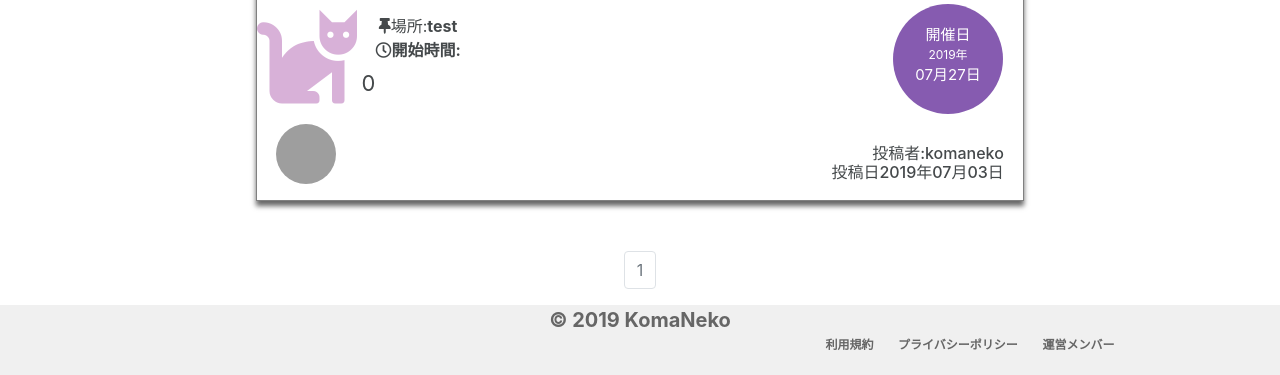
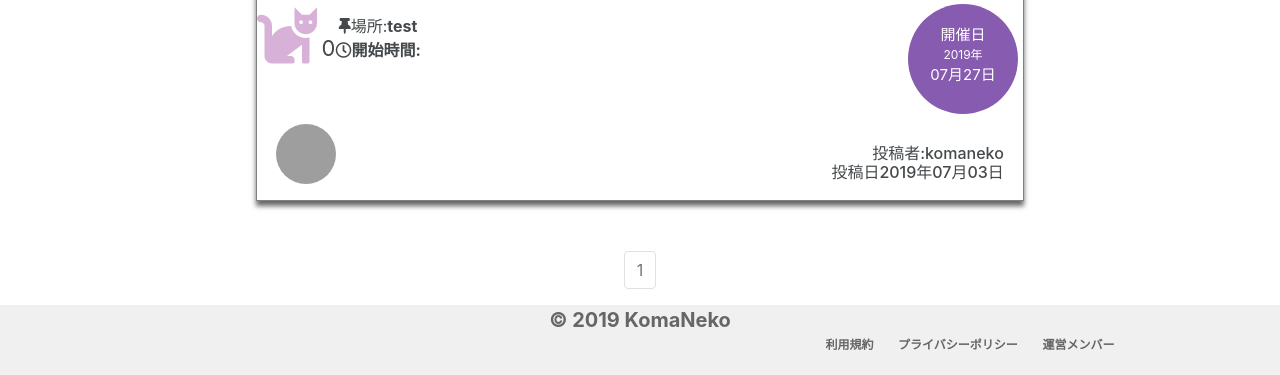
Before and after one commit to daikiyano/komaneko, a Flask app: page /komaneko in a window 1280 px wide. Shown: the part 4601-4976 px from the top of the page. Run offline with Flask 2, Linux system fonts and the light colour scheme; a user stored in the database is signed in; data comes from the database, SQL or seed files in the repository; both versions use the stored data as it was after the commit; data that the repository does not hold is empty; some libraries are stand-ins or nearby versions; grey boxes are pictures that could not be loaded.

Commit message:
Change Css style for index page

```diff
--- a/companyblog/models.py
+++ b/companyblog/models.py
@@ -73,9 +73,11 @@ class User(db.Model,UserMixin):
         backref='user',lazy='dynamic')
 
 
-    def __init__(self,email,username,type,university,password,email_confirmation_sent_on=None):
+    def __init__(self,email,username,name,club_name,type,university,password,email_confirmation_sent_on=None):
         self.email = email
         self.username = username
+        self.name = name
+        self.club_name = club_name
         self.type = type
         self.university = university
         self.password_hash = generate_password_hash(password)
--- a/companyblog/static/pc.css
+++ b/companyblog/static/pc.css
@@ -322,9 +332,29 @@ header{
   justify-content: flex-start;
 }
 
+
+.cat_like_index{
+  color:purple;
+  font-size:60px;
+  cursor:pointer;
+}
+
+.cat_unlike_index{
+  color:purple;
+  opacity:0.3;
+  font-size:60px;
+  cursor:pointer;
+}
+.cat_login_index{
+  color:purple;
+  font-size:60px;
+  text-decoration: none;
+  cursor:pointer;
+}
+
 .cat_like{
   color:purple;
-  font-size:100px;
+  font-size:80px;
   cursor:pointer;
 }
 
@@ -349,29 +379,45 @@ header{
   font-size:22px;
 }
 
+.post_box_place_index{
+  margin-top:10px;
+  font-size:14px;
+}
+
 .post_box_place{
   margin-top:10px;
   font-size:16px;
 }
 
-.event_date_box{
-  height:110px;
-  width:110px;
+.event_date_box_index{
+  height:90px;
+  width:90px;
   background:rgba(121,74,168,0.9);
   border-radius:50%;
   color:white;
   float:right;
+  position:relative;
+  left:15px;
+
   margin-right:20px;
 }
 
 
 
-.event_date{
+.event_date_index{
+  font-size:15px;
+  position:relative;
+  left:15px;
+  top:15px;
+}
+
+
+/* .event_date{
   font-size:15px;
   position:relative;
   left:30px;
   top:20px;
-}
+} */
 
 .post_user_box{
     display: flex;
--- a/companyblog/static/phone.css
+++ b/companyblog/static/phone.css
@@ -76,7 +76,7 @@
 
 .slide_img{
   width:100%;
-  height:280px;
+  height:250px;
 }
 
 
@@ -333,8 +333,8 @@ header{
   font-size:30px;
 }
 
-.post_box{
-  width:95%;
+.post_box_index{
+  width:98%;
   margin: 20px auto;
   border: solid 1px gray;
   box-shadow: 0 5px 5px rgba(0,0,0,0.6);
@@ -368,18 +368,18 @@ header{
   margin-top:5px;
 }
 
-.cat_like{
+.cat_like_index{
   color:purple;
   font-size:80px;
 }
 
-.cat_unlike{
+.cat_unlike_index{
   color:purple;
   opacity:0.3;
   font-size:80px;
 }
 
-.cat_login{
+.cat_login_index{
   color:purple;
   opacity:0.3;
   font-size:80px;
@@ -394,7 +394,7 @@ header{
 }
 
 
-.post_box_place{
+.post_box_place_index{
   font-size:13px;
 }
 
@@ -407,7 +407,7 @@ header{
 
 
 
-.event_date_box{
+.event_date_box_index{
   height:110px;
   width:110px;
   background:rgba(121,74,168,0.9);
@@ -417,7 +417,7 @@ header{
   margin-right:10px;
 }
 
-.event_date{
+.event_date_index{
   position:relative;
   left:25px;
   top:15px;
--- a/companyblog/static/tablet.css
+++ b/companyblog/static/tablet.css
@@ -341,7 +341,7 @@ header{
   font-size:40px;
 }
 
-.post_box{
+.post_box_index{
   width:95%;
   margin: 20px auto;
   border: solid 1px gray;
@@ -364,7 +364,7 @@ header{
   color:black;
 }
 
-.index_image{
+.index_image_index{
   height:400px;
   width:100%;
 }
@@ -375,18 +375,18 @@ header{
   margin-top:5px;
 }
 
-.cat_like{
+.cat_like_index{
   color:purple;
   font-size:80px;
 }
 
-.cat_unlike{
+.cat_unlike_index{
   color:purple;
   opacity:0.3;
   font-size:80px;
 }
 
-.cat_login{
+.cat_login_index{
   color:purple;
   font-size:120px;
 }
@@ -401,7 +401,7 @@ header{
 }
 
 
-.event_date_box{
+.event_date_box_index{
   height:100px;
   width:100px;
   background:rgba(121,74,168,0.9);
@@ -411,7 +411,7 @@ header{
   margin-right:10px;
 }
 
-.event_date{
+.event_date_index{
   position:
   relative;left:20px;
   top:10px;
--- a/companyblog/templates/user_blog_posts.html
+++ b/companyblog/templates/user_blog_posts.html
@@ -93,22 +93,22 @@
           <div class="like_box_like" >
           {% if current_user.is_authenticated %}
           {% if current_user.has_liked_post(post) %}
-            <div class="button condition{{post.id}} fas fa-cat cat_like"  condition="unlike" post_id="{{post.id}}"></div>
+            <div class="button condition{{post.id}} fas fa-cat cat_like_index"  condition="unlike" post_id="{{post.id}}"></div>
           {% else %}
-            <div  class="button condition{{post.id}} fas fa-cat cat_unlike" condition="like" post_id="{{post.id}}"></div>
+            <div  class="button condition{{post.id}} fas fa-cat cat_unlike_index" condition="like" post_id="{{post.id}}"></div>
           {% endif %}
         {% else %}
-            <a class="fas fa-cat cat_login" href="{{url_for('users.login')}}"></a>
+            <a class="fas fa-cat cat_login cat_login_index" href="{{url_for('users.login')}}"></a>
         {% endif %}
         <span class="count{{post.id}} like_count">{{ post.likes.count()}}</span>
         </div>
-        <div class="post_box_place">
+        <div class="post_box_place post_box_place_index">
           <p><i class="fas fa-thumbtack"></i>場所:<b>{{post.place}}</b><br>
             <b><i class="far fa-clock"></i>開始時間:</b></p>
         </div>
       </div>
-      <div class="event_date_box">
-        <p class="past_event_date">開催日<br>
+      <div class="event_date_box event_date_box_index">
+        <p class="past_event_date past_event_date_index">開催日<br>
         <span style="font-size:12px;">{{post.event_date.strftime('%Y年')}}</span><br>
         {{post.event_date.strftime('%m月%d日')}}</p>
       </div>
--- a/companyblog/users/forms.py
+++ b/companyblog/users/forms.py
@@ -1,5 +1,5 @@
 from flask_wtf import FlaskForm, RecaptchaField
-from wtforms import StringField,PasswordField,SubmitField,TextAreaField,SelectField
+from wtforms import StringField,PasswordField,SubmitField,TextAreaField,SelectField,HiddenField
 from wtforms.validators import DataRequired,Email,EqualTo,Length,Regexp
 from wtforms import ValidationError
 from flask_wtf.file import FileField,FileAllowed
@@ -51,6 +51,7 @@ class RegistrationForm(FlaskForm):
 class SignupForm(FlaskForm):
     email = StringField('Eメールアドレス',validators=[DataRequired('メールアドレスを入力してください'),Email('このメールアドレスは無効です')])
     username = StringField('KOMANEKO ID',validators=[DataRequired('KOMANEKO IDを入力してください'),Regexp(regex='^[a-zA-Z0-9]+$', message='半角英数字のみ有効です')])
+    club_name = StringField('ユーザー名',validators=[DataRequired('ユーザー名を入力してください')])
     university = SelectField(u'大学を選択してください',choices=[(1, '駒澤大学')],coerce=int, default=0)
     type = SelectField(u'アカウントの種類',choices=[(1, '個人')],coerce=int, default=0)
     password = PasswordField('パスワード',validators=[DataRequired('パスワードを入力してください'),EqualTo('pass_confirm',message='パスワードが一致しません。')])
--- a/companyblog/users/views.py
+++ b/companyblog/users/views.py
@@ -101,6 +101,8 @@ def signup():
         try:
             user = User(email=form.email.data,
                         username=form.username.data,
+                        name=form.club_name.data,
+                        club_name=form.club_name.data,
                         university=form.university.data,
                         type=form.type.data,
                         password=form.password.data)
@@ -225,6 +227,7 @@ def account():
 def user_posts(username):
     page = request.args.get('page',1,type=int)
     user = User.query.filter_by(username=username).first_or_404()
+    # like = PostLike.query.filter_by(user_id==user.id)
     blog_posts = BlogPost.query.filter_by(author=user).order_by(BlogPost.date.desc()).paginate(page=page,per_page=5)
     return render_template('user_blog_posts.html',blog_posts=blog_posts,user=user,urls=request.base_url)
 
@@ -235,8 +238,10 @@ def all():
     # cultures = User.query.filter(User.type==3)
     # others = User.query.filter(User.type==4)
     alls = User.query.filter(User.type > 1)
+    return render_template('all.html',alls=alls)
 
-    return render_template('all.html',alls=alls)
+
+
 
 # @users.route('/follow/<username>')
 # @login_required
```
Also changed, not shown: other parts of companyblog/static/pc.css (+33 -4 lines), companyblog/templates/blog_post.html (+5 -5 lines), companyblog/templates/index.html (+22 -17 lines), companyblog/templates/signup.html (+7 -1 lines), data.sqlite.
